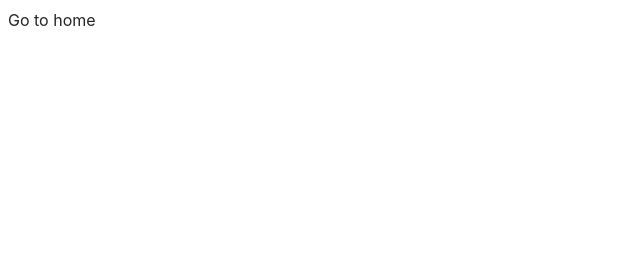
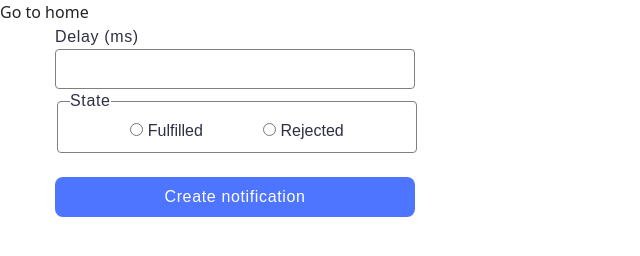
Before and after one commit to B0hdan2/goit-js-hw-10, a website built with Vite: page src/2-snackbar.html in a window 1280 px wide. Shown: the whole page, without its empty margins (0-640 px from the left). Built offline with nearby package versions, Linux system fonts and the light colour scheme.

Commit message:
homework JS-10

```diff
--- a/src/2-snackbar.html
+++ b/src/2-snackbar.html
@@ -5,12 +5,42 @@
     <meta http-equiv="X-UA-Compatible" content="IE=edge" />
     <meta name="viewport" content="width=device-width, initial-scale=1.0" />
     <title>snackbar</title>
-    <link rel="stylesheet" href="./css/styles.css">
+    <!-- normalize -->
+    <link
+      rel="stylesheet"
+      href="https://cdnjs.cloudflare.com/ajax/libs/modern-normalize/2.0.0/modern-normalize.min.css"
+    />
+
+    <link rel="stylesheet" href="./css/styles.css" />
   </head>
   <body>
     <section>
       <a href="./index.html">Go to home</a>
+
+    <div class="container">
+      <form class="form">
+        <label class="form__label">
+          Delay (ms)
+          <input class="form__input" type="number" name="delay" required />
+        </label>
+
+        <fieldset class="fieldset">
+          <legend class="fieldset__legend">State</legend>
+          <label class="fieldset__label">
+            <input class="fieldset__input" type="radio" name="state" value="fulfilled" required />
+            Fulfilled
+          </label>
+          <label class="fieldset__label">
+            <input class="fieldset__input" type="radio" name="state" value="rejected" required />
+            Rejected
+          </label>
+        </fieldset>
+
+        <button class="form__button" type="submit">Create notification</button>
+      </form>
+    </div>
+
     </section>
-    <script type="module" src="./2-snackbar.html"></script>
+    <script type="module" src="./js/2-snackbar.js"></script>
   </body>
 </html>
--- a/src/css/2-snackbar.css
+++ b/src/css/2-snackbar.css
@@ -0,0 +1,85 @@
+.form {
+    width: 360px;
+}
+
+.form__label {
+    font-family: "Montserrat", sans-serif;
+    font-weight: 400;
+    font-size: 16px;
+    line-height: 1.5;
+    letter-spacing: 0.04em;
+    color: #2e2f42;
+}
+
+.form__input {
+    width: 360px;
+    height: 40px;
+    border-radius: 4px;
+    border: 1px solid #808080;
+    padding-left: 5px;
+}
+.form__input:hover {
+    border: 1px solid #000;
+}
+.form__input:focus {
+    border: 1px solid #4e75ff;
+    outline: none;
+}
+
+input[type="number"]::-webkit-inner-spin-button {
+    margin-right: 16px;
+}
+
+.fieldset {
+    display: flex;
+    justify-content: space-evenly;
+    width: 360px;
+    height: 64px;
+    border-radius: 4px;
+    border: 1px solid #808080;
+
+    margin-bottom: 24px;
+}
+.fieldset:hover{
+    border: 1px solid #000;;
+}
+
+.fieldset__legend {
+    font-family: "Montserrat", sans-serif;
+    font-weight: 400;
+    font-size: 16px;
+    line-height: 1.5;
+    letter-spacing: 0.04em;
+    color: #2e2f42;
+}
+
+.fieldset__label {
+    font-family: "Montserrat", sans-serif;
+    font-weight: 400;
+    font-size: 16px;
+    line-height: 1.5;
+    color: #2e2f42;
+}
+
+/* .fieldset__input {
+} */
+
+.form__button {
+    font-family: "Montserrat", sans-serif;
+    font-weight: 500;
+    font-size: 16px;
+    line-height: 1.5;
+    letter-spacing: 0.04em;
+    color: #fff;
+
+    width: 100%;
+    border-radius: 8px;
+    padding: 8px 16px;
+    background-color: #4e75ff;
+    border: none;
+}
+
+.form__button:hover,
+.form__button:focus {
+    background-color: #6c8cff;
+}
--- a/src/js/2-snackbar.js
+++ b/src/js/2-snackbar.js
@@ -0,0 +1,57 @@
+// Описаний у документації
+import iziToast from 'izitoast';
+// Додатковий імпорт стилів
+import 'izitoast/dist/css/iziToast.min.css';
+
+const formEl = document.querySelector('.form');
+
+formEl.addEventListener('submit', onSubmitForm);
+
+function createPromise(state, delay) {
+  return new Promise((resolve, reject) => {
+    setTimeout(() => {
+      if (state.toLowerCase() === 'rejected') {
+        reject();
+      } else if (state.toLowerCase() === 'fulfilled') {
+        resolve();
+      }
+    }, delay);
+  });
+}
+
+function onSubmitForm(event) {
+  event.preventDefault();
+
+  const seconds = formEl.querySelector('[name="delay"]').value;
+  const state = formEl.querySelector('[name="state"]:checked').value;
+
+//   const seconds = event.target.elements.delay.value;
+//   const state = event.target.elements.state.value;
+
+  if (seconds < 999 || isNaN(seconds)) {
+    iziToast.warning({
+      title: 'Caution',
+      message: 'enter a number greater than 999',
+      position: 'topRight',
+    });
+    formEl.reset();
+    return;
+  }
+  formEl.reset();
+
+  createPromise(state, seconds)
+    .then(response => {
+      iziToast.success({
+        title: 'OK',
+        message: `Fulfilled promise in ${seconds}`,
+        position: 'topRight',
+      });
+    })
+    .catch(eror => {
+      iziToast.error({
+        title: 'Error',
+        message: `Rejected promise in ${seconds}`,
+        position: 'topRight',
+      });
+    });
+}
```
Also changed, not shown: src/js/1-timer.js (+7 -4 lines).
